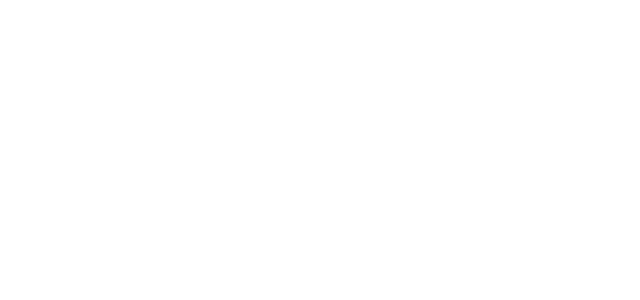
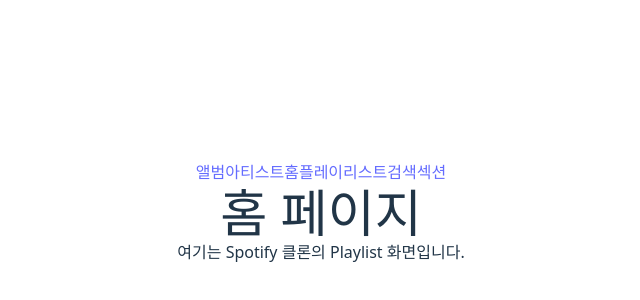
Before and after one commit to wonderminah/spotify-clone-coding, a React (Vite) app: page /playlist in a window 1280 px wide. Shown: the part 188-488 px from the top of the page, without its empty margins (319-959 px from the left). Built offline with nearby package versions, Linux system fonts and the light colour scheme.

Commit message:
React Router 인스톨 하고 라우팅 처리 추가

```diff
--- a/package.json
+++ b/package.json
@@ -11,7 +11,8 @@
   },
   "dependencies": {
     "react": "^19.1.1",
-    "react-dom": "^19.1.1"
+    "react-dom": "^19.1.1",
+    "react-router-dom": "^7.8.0"
   },
   "devDependencies": {
     "@eslint/js": "^9.33.0",
--- a/src/App.tsx
+++ b/src/App.tsx
@@ -3,9 +3,35 @@ import reactLogo from './assets/react.svg'
 import viteLogo from '/vite.svg'
 import './App.css'
 
+import { BrowserRouter as Router, Routes, Route, Link } from "react-router-dom";
+import Album from "./pages/Album";
+import Artist from "./pages/Artist";
+import Home from "./pages/Home";
+import Playlist from "./pages/Playlist";
+import Search from "./pages/Search";
+import Section from "./pages/Section";
+
 function App() {
   return (
-    <></>
+    <Router>
+      <nav className="bg-gray-900 text-white p-4 flex gap-4">
+        <Link to="/album" className="hover:text-green-500">앨범</Link>
+        <Link to="/artist" className="hover:text-green-500">아티스트</Link>
+        <Link to="/" className="hover:text-green-500">홈</Link>
+        <Link to="/playlist" className="hover:text-green-500">플레이리스트</Link>
+        <Link to="/search" className="hover:text-green-500">검색</Link>
+        <Link to="/section" className="hover:text-green-500">섹션</Link>
+      </nav>
+
+      <Routes>
+        <Route path="/" element={<Home />} />
+        <Route path="/album" element={<Album />} />
+        <Route path="/artist" element={<Artist />} />
+        <Route path="/playlist" element={<Playlist />} />
+        <Route path="/search" element={<Search />} />
+        <Route path="/section" element={<Section />} />
+      </Routes>
+    </Router>
   )
 }
 
--- /dev/null
+++ b/src/pages/Album.tsx
@@ -0,0 +1,8 @@
+export default function Album() {
+    return (
+        <div className="p-6">
+            <h1 className="text-2xl font-bold">홈 페이지</h1>
+            <p>여기는 Spotify 클론의 Album 화면입니다.</p>
+        </div>
+    );
+}
--- /dev/null
+++ b/src/pages/Artist.tsx
@@ -0,0 +1,8 @@
+export default function Artist() {
+    return (
+      <div className="p-6">
+        <h1 className="text-2xl font-bold">홈 페이지</h1>
+        <p>여기는 Spotify 클론의 Artist 화면입니다.</p>
+      </div>
+    );
+  }
--- /dev/null
+++ b/src/pages/Playlist.tsx
@@ -0,0 +1,8 @@
+export default function Playlist() {
+    return (
+        <div className="p-6">
+            <h1 className="text-2xl font-bold">홈 페이지</h1>
+            <p>여기는 Spotify 클론의 Playlist 화면입니다.</p>
+        </div>
+    );
+}
--- /dev/null
+++ b/src/pages/Section.tsx
@@ -0,0 +1,8 @@
+export default function Section() {
+    return (
+        <div className="p-6">
+            <h1 className="text-2xl font-bold">홈 페이지</h1>
+            <p>여기는 Spotify 클론의 Section 화면입니다.</p>
+        </div>
+    );
+}
```
Also changed, not shown: src/pages/Home.tsx (added), src/pages/Search.tsx (added), 1 other file (tests, documents, lock files or other folders).
